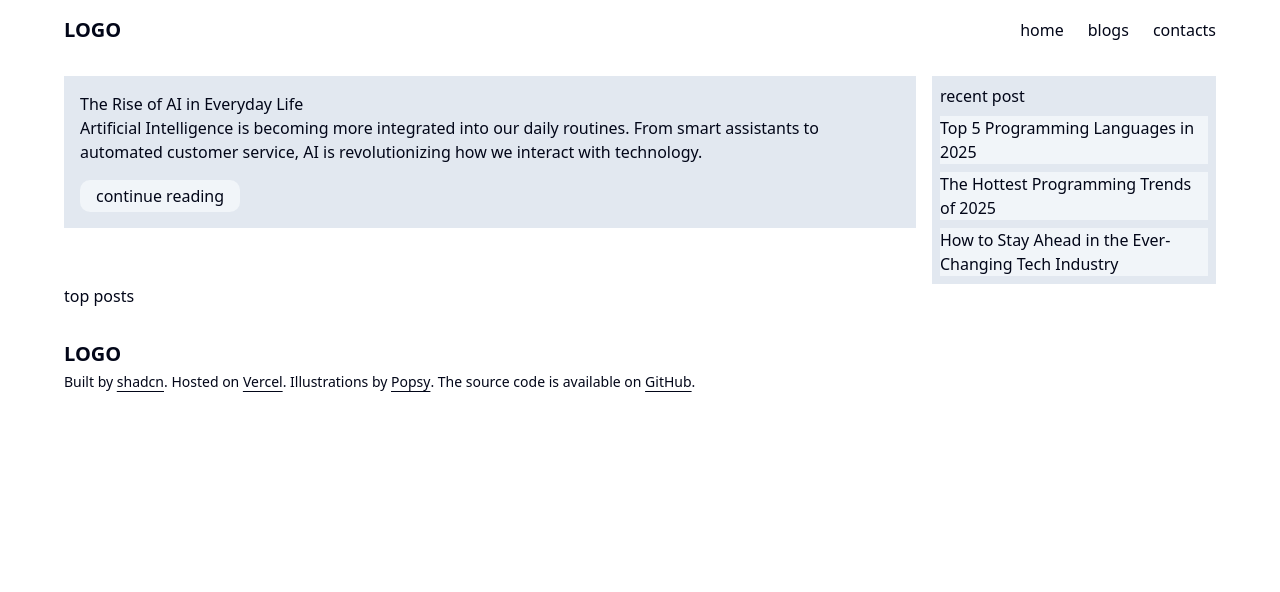
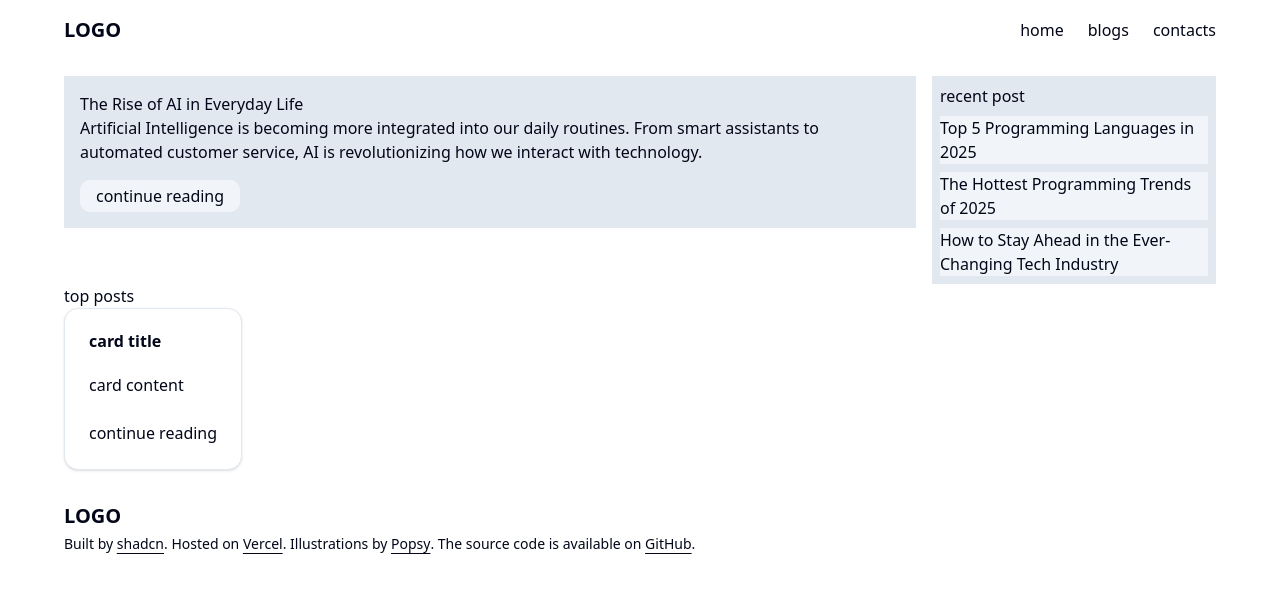
Before and after one commit to shadon016/blogApp, a Next.js app: page / in a window 1280 px wide. Shown: the top 592 px of the page. Built offline with nearby package versions, Linux system fonts and the light colour scheme.

Commit message:
adding card

```diff
--- /dev/null
+++ b/components/card.jsx
@@ -0,0 +1,26 @@
+import {
+  Card,
+  CardContent,
+  CardDescription,
+  CardFooter,
+  CardHeader,
+  CardTitle,
+} from "@/components/ui/card";
+
+const PostCard = () => {
+  return (
+    <Card className="w-fit ">
+      <CardHeader>
+        <CardTitle>card title</CardTitle>
+      </CardHeader>
+      <CardContent>
+        <p>card content</p>
+      </CardContent>
+      <CardFooter>
+        <p>continue reading</p>
+      </CardFooter>
+    </Card>
+  );
+};
+
+export default PostCard;
--- a/components/topPosts.jsx
+++ b/components/topPosts.jsx
@@ -1,9 +1,11 @@
 import React from "react";
+import PostCard from "@/components/card.jsx";
 
 const TopPosts = () => {
   return (
     <div>
       <h1>top posts</h1>
+      <PostCard />
     </div>
   );
 };
--- /dev/null
+++ b/components/ui/card.jsx
@@ -0,0 +1,75 @@
+import * as React from "react"
+
+import { cn } from "@/lib/utils"
+
+function Card({
+  className,
+  ...props
+}) {
+  return (
+    (<div
+      data-slot="card"
+      className={cn(
+        "bg-card text-card-foreground flex flex-col gap-6 rounded-xl border py-6 shadow-sm",
+        className
+      )}
+      {...props} />)
+  );
+}
+
+function CardHeader({
+  className,
+  ...props
+}) {
+  return (
+    (<div
+      data-slot="card-header"
+      className={cn("flex flex-col gap-1.5 px-6", className)}
+      {...props} />)
+  );
+}
+
+function CardTitle({
+  className,
+  ...props
+}) {
+  return (
+    (<div
+      data-slot="card-title"
+      className={cn("leading-none font-semibold", className)}
+      {...props} />)
+  );
+}
+
+function CardDescription({
+  className,
+  ...props
+}) {
+  return (
+    (<div
+      data-slot="card-description"
+      className={cn("text-muted-foreground text-sm", className)}
+      {...props} />)
+  );
+}
+
+function CardContent({
+  className,
+  ...props
+}) {
+  return (<div data-slot="card-content" className={cn("px-6", className)} {...props} />);
+}
+
+function CardFooter({
+  className,
+  ...props
+}) {
+  return (
+    (<div
+      data-slot="card-footer"
+      className={cn("flex items-center px-6", className)}
+      {...props} />)
+  );
+}
+
+export { Card, CardHeader, CardFooter, CardTitle, CardDescription, CardContent }
```
